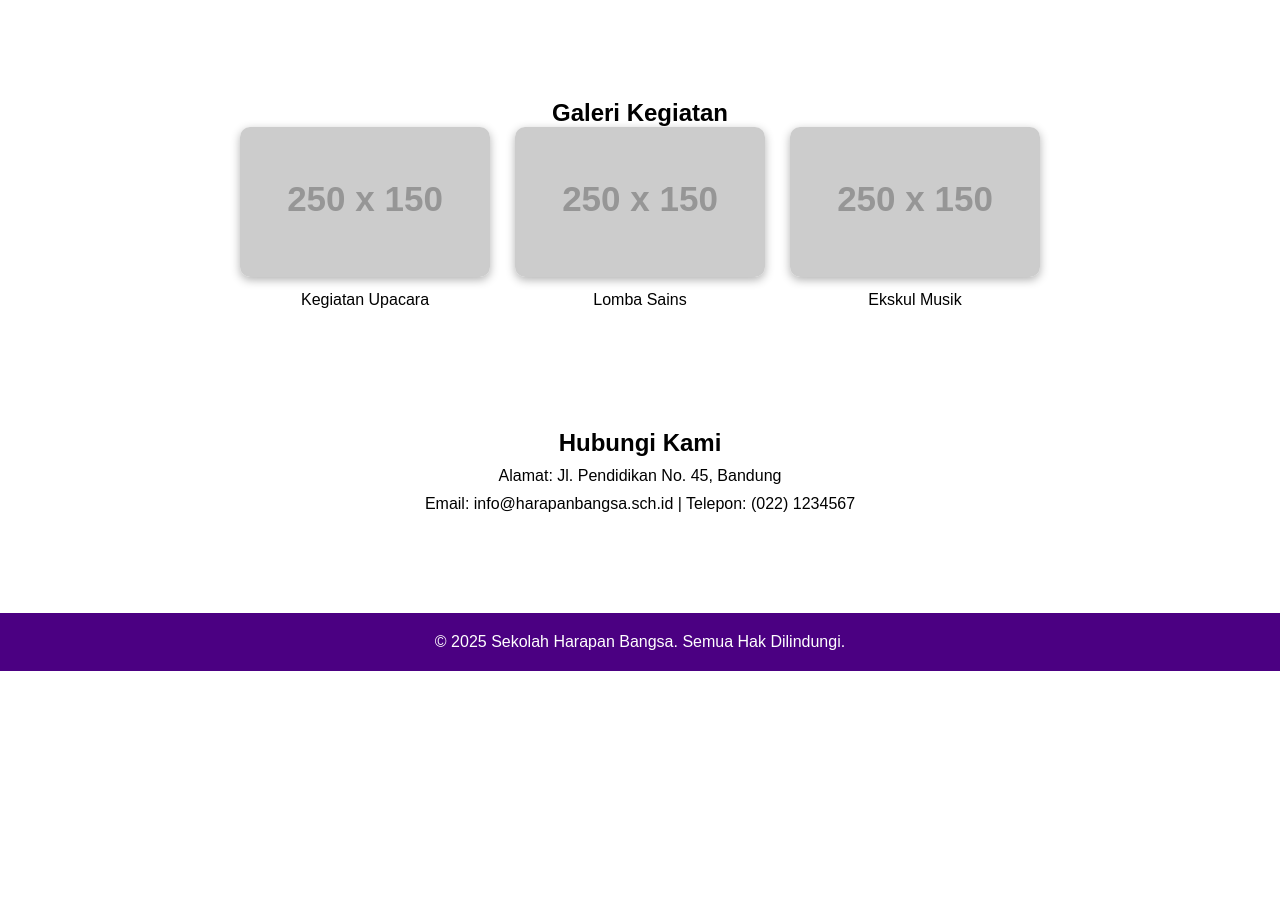
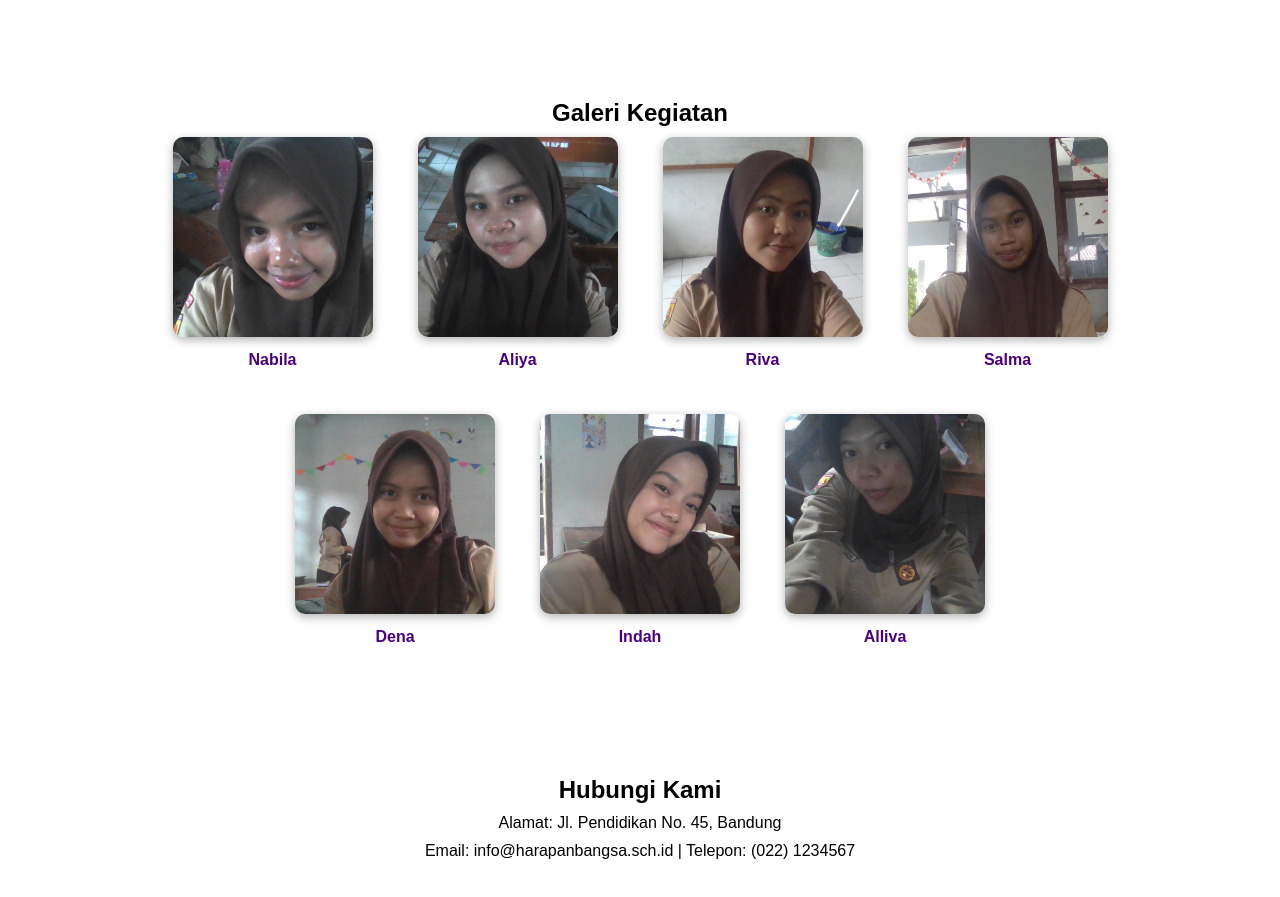
Before and after one commit to zahrawidyaningsih36-star/Tugas2_Aliya_Riva_Salma_Alliva_Nabila_Indah_Dena_XII5, a plain HTML site: page index.html in a window 1280 px wide. Shown: the part 1240-2137 px from the top of the page. Before the commit the page ends 1911 px from the top, so only its background shows below. Drawn offline with Linux system fonts and the light colour scheme; placeholder pictures from the web are drawn by us.

Commit message:
version 3 : menambahkan foto individu

```diff
--- a/index.html
+++ b/index.html
@@ -21,7 +21,7 @@
         </nav>
     </header>
 
-    <!-- Hero Section (Selamat Datang) -->
+    <!-- Hero Section -->
     <section id="home" class="hero">
         <img src="IMG_20251112_111819.jpg" alt="Foto Sekolah Harapan Bangsa" class="hero-img">
         <div class="hero-text">
@@ -61,16 +61,32 @@
         <h2>Galeri Kegiatan</h2>
         <div class="galeri-container">
             <div class="foto">
-                <img src="https://via.placeholder.com/250x150" alt="Kegiatan 1">
-                <p>Kegiatan Upacara</p>
+                <img src="nabila.jpg" alt="Nabila">
+                <p>Nabila</p>
             </div>
             <div class="foto">
-                <img src="https://via.placeholder.com/250x150" alt="Kegiatan 2">
-                <p>Lomba Sains</p>
+                <img src="aliya.jpg" alt="Aliya">
+                <p>Aliya</p>
             </div>
             <div class="foto">
-                <img src="https://via.placeholder.com/250x150" alt="Kegiatan 3">
-                <p>Ekskul Musik</p>
+                <img src="riva.jpg" alt="Riva">
+                <p>Riva</p>
+            </div>
+            <div class="foto">
+                <img src="salma.jpg" alt="Salma">
+                <p>Salma</p>
+            </div>
+            <div class="foto">
+                <img src="dena.jpg" alt="Dena">
+                <p>Dena</p>
+            </div>
+            <div class="foto">
+                <img src="indah.jpg" alt="Indah">
+                <p>Indah</p>
+            </div>
+            <div class="foto">
+                <img src="alliva.jpg" alt="Alliva">
+                <p>Alliva</p>
             </div>
         </div>
     </section>
--- a/style.css
+++ b/style.css
@@ -131,17 +131,29 @@ nav a:hover {
 
 .foto {
     text-align: center;
+    background-color: #fff;
+    border-radius: 10px;
+    padding: 10px;
+    transition: transform 0.3s, box-shadow 0.3s;
+}
+
+.foto:hover {
+    transform: scale(1.05);
+    box-shadow: 0 5px 15px rgba(0,0,0,0.2);
 }
 
 .foto img {
-    width: 250px;
+    width: 200px;
+    height: 200px;
+    object-fit: cover;
     border-radius: 10px;
     box-shadow: 0 3px 10px rgba(0,0,0,0.3);
 }
 
 .foto p {
     margin-top: 10px;
-    font-weight: 500;
+    font-weight: 600;
+    color: #4b0082;
 }
 
 /* Kontak */
```
Also changed, not shown: aliya.jpg (added), alliva.jpg (added), dena.jpg (added), indah.jpg (added), nabila.jpg (added), riva.jpg (added), salma.jpg (added).
